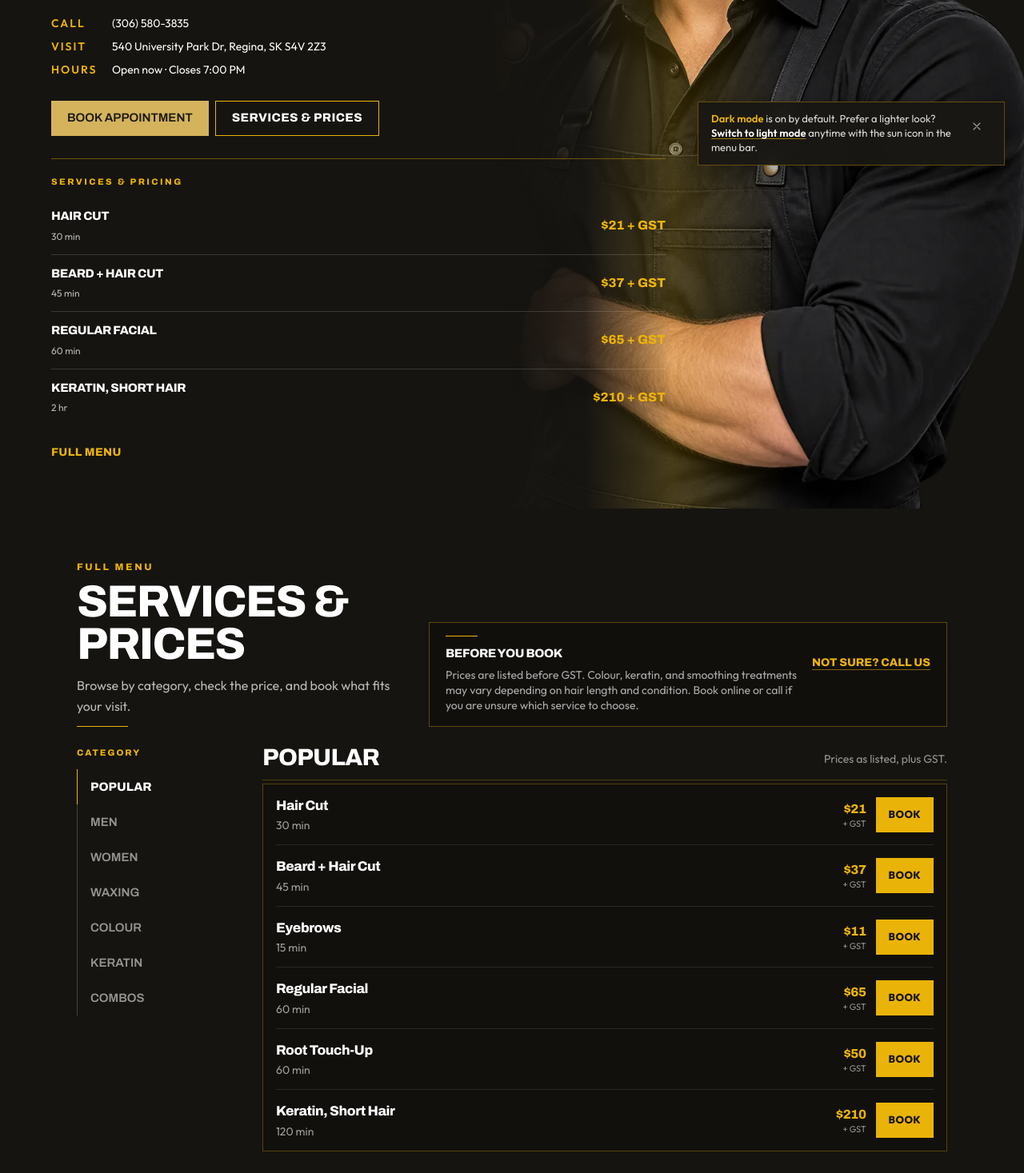
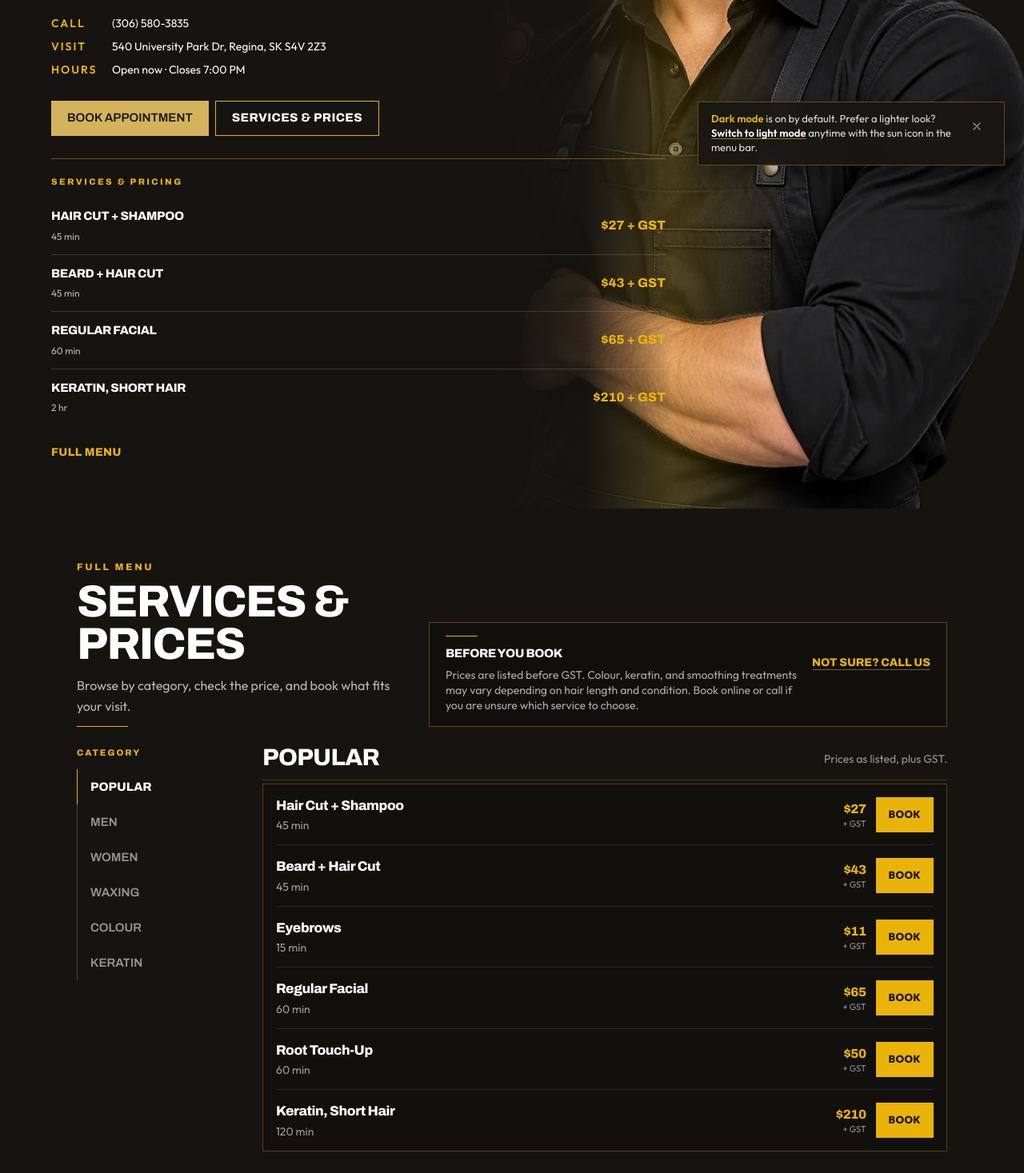
Before and after one commit to Touch-and-Shine-Regina/touch-and-shine, a Next.js app: page / in a window 1280 px wide. Shown: the part 561-2028 px from the top of the page at 80% size. Built offline with nearby package versions, Linux system fonts and the light colour scheme.

Commit message:
Match the service menu to the current Square price list
Square no longer lists the old haircut and combo packages, and several grooming prices have changed. The homepage now shows the same services and amounts as booking.

```diff
--- a/src/components/Hero.tsx
+++ b/src/components/Hero.tsx
@@ -8,8 +8,8 @@ import { siteImages } from "@/data/images";
 import { getTodayHoursInfo } from "@/lib/hours";
 
 const featuredMenu = [
-  { name: "Hair Cut", price: "$21 + GST", duration: "30 min" },
-  { name: "Beard + Hair Cut", price: "$37 + GST", duration: "45 min" },
+  { name: "Hair Cut + Shampoo", price: "$27 + GST", duration: "45 min" },
+  { name: "Beard + Hair Cut", price: "$43 + GST", duration: "45 min" },
   { name: "Regular Facial", price: "$65 + GST", duration: "60 min" },
   { name: "Keratin, Short Hair", price: "$210 + GST", duration: "2 hr" },
 ];
--- a/src/components/PopularServices.tsx
+++ b/src/components/PopularServices.tsx
@@ -4,7 +4,6 @@ import { BookButton } from "@/components/BookButton";
 import {
   ArrowIcon,
   BrowIcon,
-  ComboIcon,
   FaceIcon,
   KeratinIcon,
   ScissorsIcon,
@@ -23,7 +22,7 @@ type PopularItem = {
 };
 
 export const popularQuickServices: PopularItem[] = [
-  { label: "Haircut", duration: "30 min", price: "$21+", tab: "mens", Icon: ScissorsIcon },
+  { label: "Haircut", duration: "45 min", price: "$27+", tab: "mens", Icon: ScissorsIcon },
   { label: "Brows", duration: "20 min", price: "$11+", tab: "womens", Icon: BrowIcon },
   { label: "Facial", duration: "45 min", price: "$65+", tab: "womens", Icon: FaceIcon },
   { label: "Keratin", duration: "2.5 hrs", price: "$210+", tab: "keratin", Icon: KeratinIcon },
@@ -78,29 +77,6 @@ export function PopularServices() {
           </div>
         </div>
 
-        <a
-          href="#services"
-          onClick={(event) => {
-            event.preventDefault();
-            openServiceTab("combos");
-          }}
-          className="mt-3.5 flex items-center gap-3.5 border border-[#EAB308]/35 bg-black/30 px-4 py-4 focus-visible:outline-2 focus-visible:outline-offset-2 focus-visible:outline-[#EAB308]"
-        >
-          <span className="inline-flex h-10 w-10 shrink-0 items-center justify-center bg-[#EAB308]/15 text-[#EAB308]">
-            <ComboIcon className="h-4 w-4" />
-          </span>
-          <span className="min-w-0 flex-1">
-            <span className="block font-display text-[11px] font-extrabold tracking-[0.18em] text-[#EAB308] uppercase">
-              Combo packages
-            </span>
-            <span className="mt-1 block text-[15px] leading-snug font-medium text-white">
-              Save more when you pair services.
-            </span>
-          </span>
-          <span className="shrink-0 font-display text-sm font-extrabold text-[#EAB308] uppercase">
-            Explore
-          </span>
-        </a>
       </div>
     </section>
   );
--- a/src/data/services.ts
+++ b/src/data/services.ts
@@ -13,42 +13,28 @@ export const serviceCategories: ServiceCategoryInfo[] = [
   { id: "waxing", label: "Waxing" },
   { id: "color", label: "Colour" },
   { id: "keratin", label: "Keratin" },
-  { id: "combos", label: "Combos" },
 ];
 
 export const services: Service[] = [
   // Men's Services
   {
-    name: "Hair Cut",
+    name: "Hair Cut + Shampoo",
     category: "mens",
-    price: "$21 + GST",
-    duration: "30 min",
+    price: "$27 + GST",
+    duration: "45 min",
     featured: true,
   },
-  { name: "Beard", category: "mens", price: "$18 + GST", duration: "20 min" },
+  { name: "Haircut + Shampoo", category: "mens", price: "$27 + GST", duration: "60 min" },
+  { name: "Beard", category: "mens", price: "$21 + GST", duration: "20 min" },
   {
     name: "Beard + Hair Cut",
     category: "mens",
-    price: "$37 + GST",
+    price: "$43 + GST",
     duration: "45 min",
     featured: true,
   },
-  { name: "Beard + Threading", category: "mens", price: "$23 + GST", duration: "30 min" },
-  { name: "Beard + Razor Cut", category: "mens", price: "$20 + GST", duration: "25 min" },
-
-  // Combo Packages
-  {
-    name: "Haircut + Beard + Cleanup",
-    category: "combos",
-    price: "$75 + GST",
-    duration: "75 min",
-  },
-  {
-    name: "Hair + Beard + Facial",
-    category: "combos",
-    price: "$90 + GST",
-    duration: "90 min",
-  },
+  { name: "Beard + Threading", category: "mens", price: "$24 + GST", duration: "30 min" },
+  { name: "Beard + Razor Cut", category: "mens", price: "$24 + GST", duration: "25 min" },
 
   // Brows, face, facials and women's services are grouped under Women
   {
@@ -93,6 +79,13 @@ export const services: Service[] = [
     category: "womens",
     price: "$80 + GST",
     duration: "75 min",
+  },
+  { name: "Hydra Facial", category: "womens", price: "$100 + GST", duration: "60 min" },
+  {
+    name: "Anti Dandriff/Anti-Lice/Anti-Hairfall",
+    category: "womens",
+    price: "Price varies",
+    duration: "90 min",
   },
 
   // Waxing tab includes face threading/waxing and body waxing
@@ -171,7 +164,7 @@ export const services: Service[] = [
     name: "Keratin, Long Hair",
     category: "keratin",
     price: "$320 + GST",
-    duration: "180 min",
+    duration: "210 min",
   },
   {
     name: "Keratin, Extra Long & Thick Hair",
--- a/src/types/index.ts
+++ b/src/types/index.ts
@@ -3,8 +3,7 @@ export type ServiceCategory =
   | "womens"
   | "waxing"
   | "color"
-  | "keratin"
-  | "combos";
+  | "keratin";
 
 export type ServiceTabId = "popular" | ServiceCategory;
 
```
